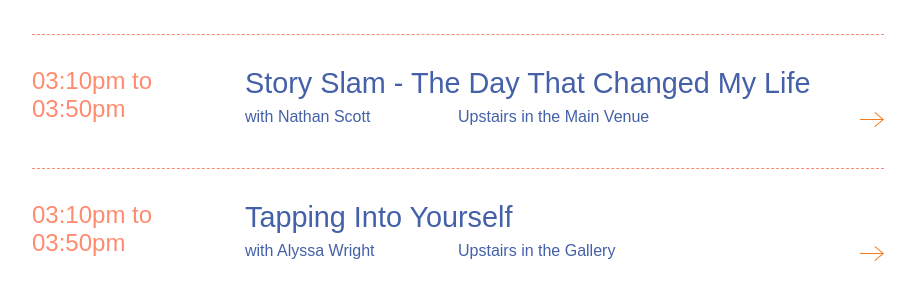
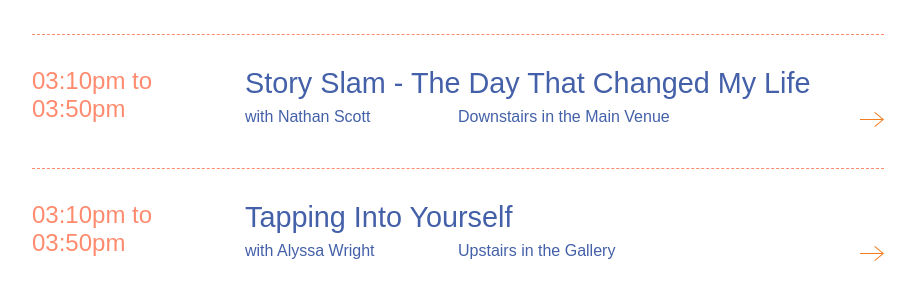
Before and after one commit to michaeldmcqueen/shatteringthesilence, a Jekyll site: the page built from schedule.html, in a window 1280 px wide and 900 px high, scrolled down 2682 px. Shown: the part 152-452 px from the top of the window, without its empty margins (182-1097 px from the left). Built offline with Jekyll 4.4.1, drawn with Linux system fonts in a browser that asks for light colours; some web fonts are replaced.

Commit message:
Updated '_programs/tapping-copy.md' via CloudCannon

```diff
--- a/_programs/tapping-copy.md
+++ b/_programs/tapping-copy.md
@@ -5,11 +5,11 @@
 start_time: '3:10 PM'
 end_time: '3:50 PM'
 upstairs_or_downstairs:
-  - Upstairs
+  - Downstairs
 location:
   - Main Venue
 ---
 
-Navy vet, 2x Americorps member, Up With People Alum.... Student of 8 universities/colleges, and graduate of Western Illinois University with a Masters in Communication. Lived in 6 states and 4 countries including; England, the Netherlands and Belgium. I've been a movie producer, a waiter, a bouncer, a public speaking teacher, a telemarketer, a communications director, a construction worker and am currently the Community Relations Specialist for Foothills Gateway here in Fort Collins. &nbsp;I started the Fort Collins Zombie Crawl, the Fort Collins Horror Film Festival, the Pedal to the Point Bike Tour.. and Co-found the Fort Collins Comic Con.
+Navy vet, 2x Americorps member, Up With People Alum…. Student of 8 universities/colleges, and graduate of Western Illinois University with a Masters in Communication. Lived in 6 states and 4 countries including; England, the Netherlands and Belgium. I've been a movie producer, a waiter, a bouncer, a public speaking teacher, a telemarketer, a communications director, a construction worker and am currently the Community Relations Specialist for Foothills Gateway here in Fort Collins.  I started the Fort Collins Zombie Crawl, the Fort Collins Horror Film Festival, the Pedal to the Point Bike Tour.. and Co-found the Fort Collins Comic Con.
 
-I love to tell stories.. but more importantly, I love to hear stories... and host this story slam featuring stories of the day that changed my life.. for the better... including my own story! &nbsp;These are true stories told without notes with a 5-7 minute maximum.
+I love to tell stories.. but more importantly, I love to hear stories… and host this story slam featuring stories of the day that changed my life.. for the better… including my own story!  These are true stories told without notes with a 5-7 minute maximum.
```
